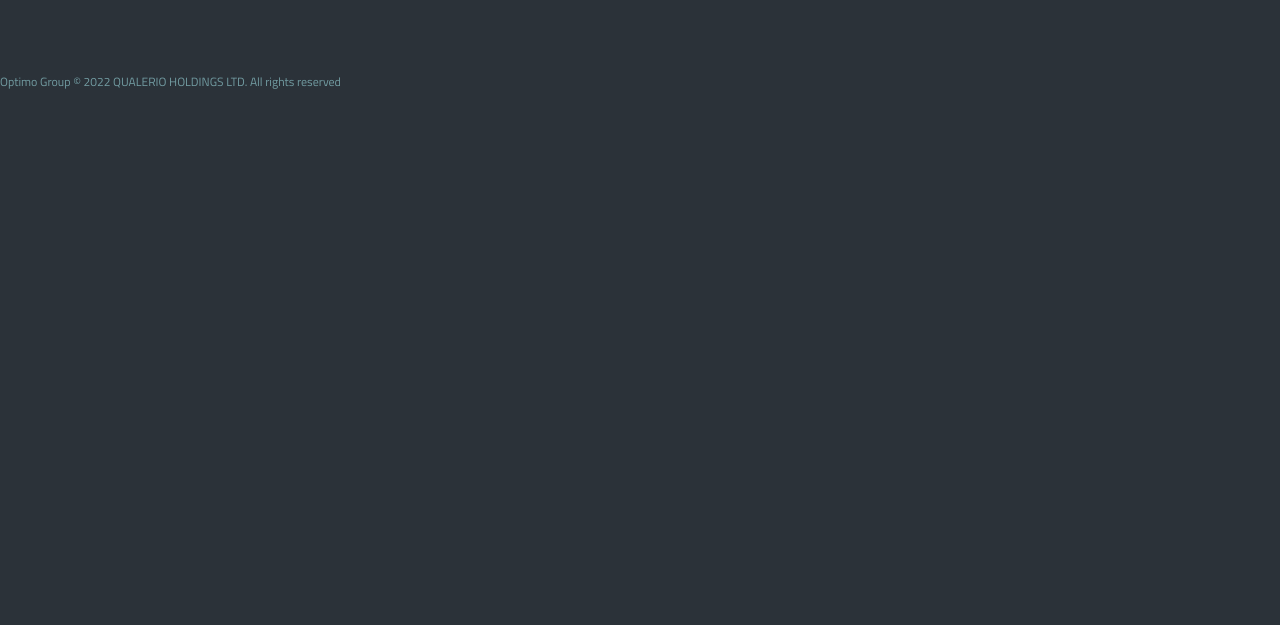
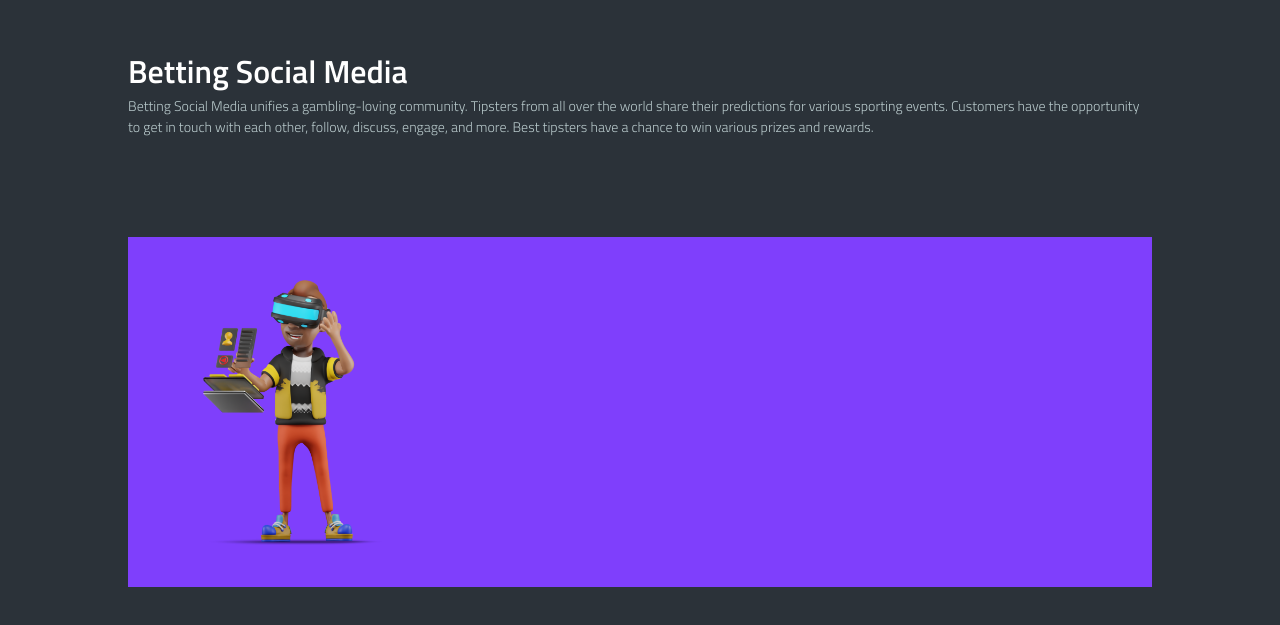
Before and after one commit to Optimogroupio/optimo-group-website, a Next.js app: page /mobile in a window 1280 px wide. Shown: the part 2019-2644 px from the top of the page. Before the commit the page ends 2135 px from the top, so only its background shows below. Built offline with nearby package versions, Linux system fonts and the light colour scheme.

Commit message:
mobile social media

```diff
--- a/pages/index.js
+++ b/pages/index.js
@@ -139,7 +139,7 @@ export default function Home() {
                         </h1>
                         <span className={styles.text}>
                             10 successful projects in the affiliate marketing igaming field.
-                            Now we are in 21 countries and still growing {'<3'}
+                            Now we are in 21 countries and still growing {'<3 '}
                             We go worldwide to deliver unbelievable results for our users and partners.
                         </span>
                     </div>
--- a/pages/mobile.js
+++ b/pages/mobile.js
@@ -101,7 +101,7 @@ export default function Mobile() {
                     <h1 className={styles.title}> Affiliate Project </h1>
                     <span className={styles.text}>
                         10 successful projects in the affiliate marketing igaming field.
-                        Now we are in 21 countries and still growing {'<3'}
+                        Now we are in 21 countries and still growing {'<3 '}
                         We go worldwide to deliver unbelievable results for our users and partners.
                     </span>
                 </div>
@@ -127,6 +127,28 @@ export default function Mobile() {
                         </div>
                     </div>
                 </div>
+                {/* Social Media */}
+                <div className={styles.socialMedia}>
+                    <h1 className={styles.title}>Betting Social Media</h1>
+                    <span className={styles.text}>
+                        Betting Social Media unifies a gambling-loving community.
+                        Tipsters from all over the world share their predictions for various sporting events.
+                        Customers have the opportunity to get in touch with each other, follow, discuss, engage, and more.
+                        Best tipsters have a chance to win various prizes and rewards.
+                    </span>
+                    <div className={styles.imageContainer}>
+                        <div className={styles.imageBg}/>
+                        <div className={styles.image}>
+                            <Image
+                                src="/images/Betting Social Media.png"
+                                alt="Betting Social Media"
+                                width={300}
+                                height={300}
+                            />
+                        </div>
+                    </div>
+                </div>
+
                 <div />
             </div>
             <Footer />
--- a/styles/pages/Mobile.module.css
+++ b/styles/pages/Mobile.module.css
@@ -142,3 +142,13 @@
 .affiliateNetwork .text {
     text-align: right;
 }
+/* Social Media */
+.socialMedia{
+    display: flex;
+    flex-direction: column;
+}
+.socialMedia .imageContainer{
+    width: 100%;
+    height: 350px;
+    margin-top: 100px;
+}
```
